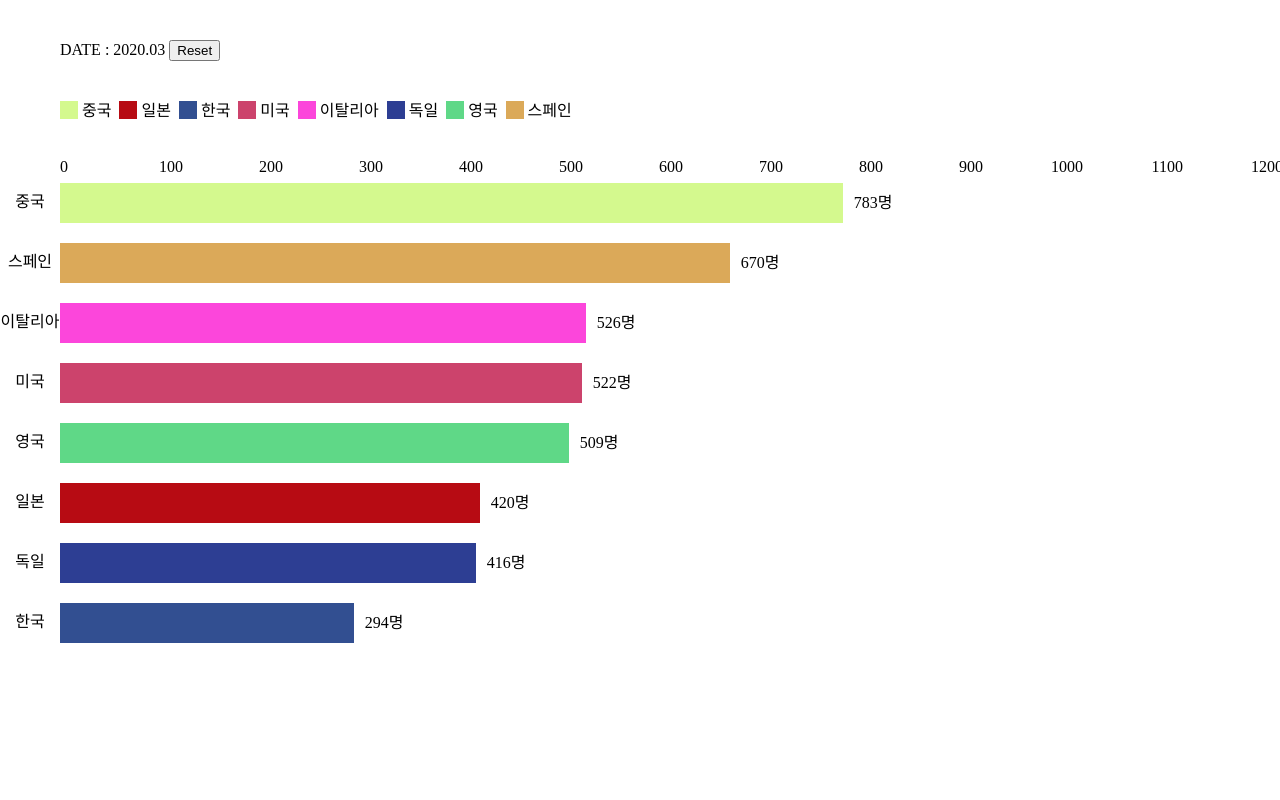
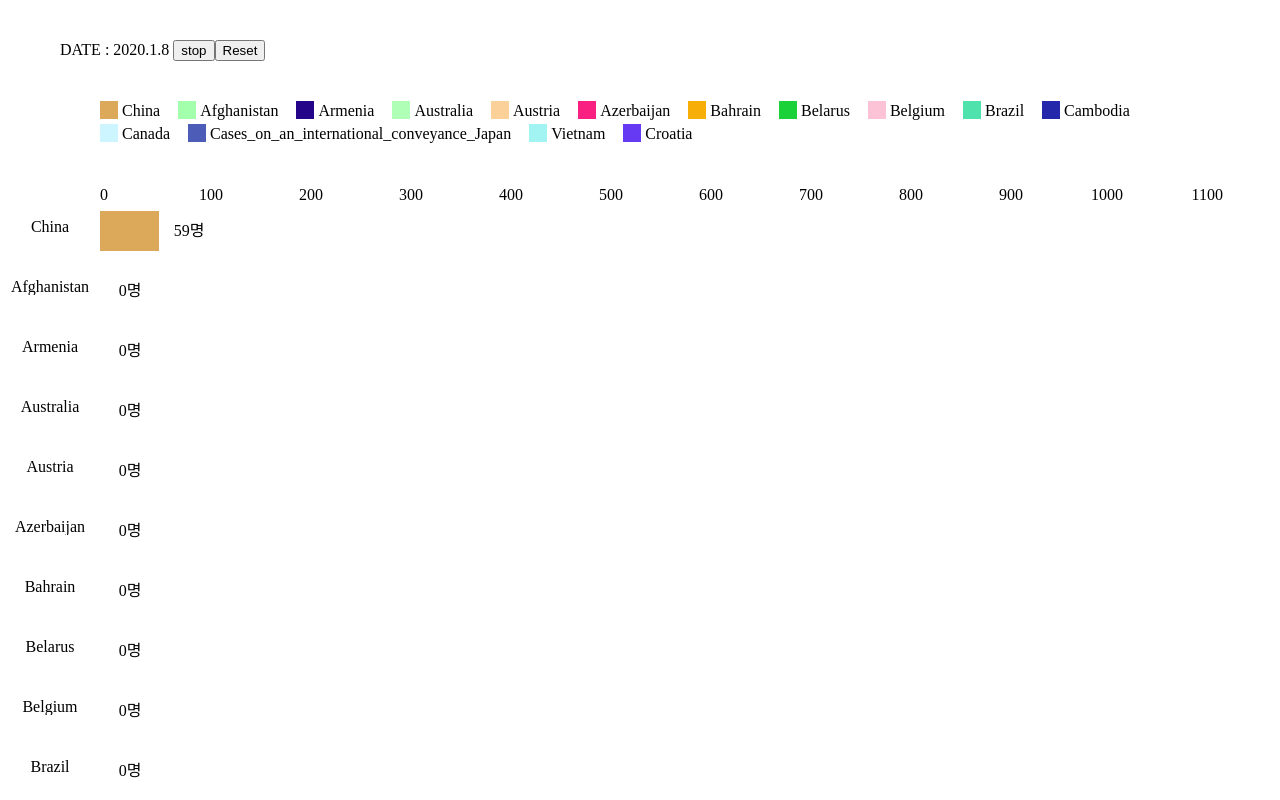
Before and after one commit to joylty94/test-chart, a React (Create React App) app: page / in a window 1280 px wide. Shown: the top 800 px of the page. Built offline with nearby package versions, Linux system fonts and the light colour scheme.

Commit message:
상대비율 기능 추가

```diff
--- a/src/components/TestChart.js
+++ b/src/components/TestChart.js
@@ -1,7 +1,7 @@
 import React, {useState, useEffect, useCallback, useMemo, useRef, useContext} from 'react';
 import styled from 'styled-components';
 import {randomColor} from 'randomcolor';
-import {Json} from '../json';
+import {Json} from '../json/formed';
 
 const ChartWrap = styled.div`
     height: 100%;
@@ -23,7 +23,7 @@ const ChartBarWrap = styled.div`
 `;
 
 const ChartBarContainer = styled.div`
-    transition: all 600ms ease-in;
+    transition: all 300ms ease-in;
     display: inline-block;
     vertical-align: middle;
     position: absolute;
@@ -34,10 +34,12 @@ const ChartBar = styled.div`
     width: ${props => props.size};
     height: 40px;
     background-color: ${props => props.color};
-    transition: all 600ms ease-in;
+    transition: all 700ms ease-in;
     display: inline-block;
     vertical-align: middle;
     cursor: pointer;
+    max-width: 1500px;
+
     &:hover{
         transform: scaleY(1.1);
     }
@@ -46,18 +48,38 @@ const ChartBar = styled.div`
 const TestChart = () => {
 
     const [data, setData] = useState([]);
+    const [date, setdate] = useState()
     const [mount, setMount] = useState(false);
     const [topPosition, setTopPosition] = useState()
-    const [date, setdate] = useState()
+    const [topCOVID, setTopCOVID] = useState()
     const colorSet = useRef(Array(Json[Json.length - 1]['COVID'].length).fill().map((c, i) => randomColor()))
-    let interval = useRef();
+    //const colorSet = useRef(Array(Json[Json.length - 1]['COVID'].length).fill(() => randomColor()))
+    let interval = useRef()
     const isMountChart = useRef(true);
 
     useEffect(()=>{
         setMount(true)
     },[])
 
-    const sortChart = (arr) => {
+    useEffect(() => {
+        if (isMountChart.current) {
+            isMountChart.current = false;
+        } else {
+            Json.forEach((d, i) => {
+                interval.current = setTimeout(() => {
+                    setdate([d.year, d.month, d.day])
+                    sortChart(d.COVID)
+                }, 600 * i)
+            })
+        }
+        return () => {
+            clearTimeout(interval.current)
+        }
+    }, [mount])
+
+    const sortChart = useCallback((arr) => {
+        setData([...arr])
+
         const newDataArr = [...arr]
         let temp;
         let temp2;
@@ -65,8 +87,8 @@ const TestChart = () => {
             return i + 1;
         });
 
-        for (let i = 0; i < newDataArr.length - 1 ; i++) {
-            for (let j = i + 1; j < newDataArr.length ; j++) {
+        for (let i = 0; i < newDataArr.length - 1; i++) {
+            for (let j = i + 1; j < newDataArr.length; j++) {
                 if (parseInt(newDataArr[i]['COVID']) < parseInt(newDataArr[j]['COVID'])) {
 
                     temp2 = newDataArr[j];
@@ -86,30 +108,14 @@ const TestChart = () => {
             rankPosition[p - 1] = i * 60;
         })
 
+        setTopCOVID(newDataArr[0]['COVID'])
         setTopPosition(rankPosition)
-    }
-
-    useEffect(() => {
-        if (isMountChart.current) {
-            isMountChart.current = false;
-        } else {
-            Json.forEach((d, i) => {
-                interval.current = setTimeout(() => {
-                    setdate(d.date)
-                    sortChart(d.COVID)
-                    setData(d.COVID)
-                }, 600 * i)
-            })
-        }
-        return () => {
-            clearTimeout(interval.current)
-        }
-    }, [mount])
+    },[])
 
     const onClickReset = useCallback((e) => {
         e.preventDefault();
+        clearTimeout(interval.current);
 
-        clearTimeout(interval.current);
         Json.forEach((d, i) => {
             interval.current = setTimeout(() => {
                 setdate(d.date)
@@ -119,20 +125,37 @@ const TestChart = () => {
         })
     }, [])
 
+    const onClickStop = useCallback((e) => {
+        e.preventDefault();
+        clearTimeout(interval.current);
+    }, [])
+
+    const handlePx = (currentPx) => {
+        if (topCOVID <= 1500){
+            return currentPx;
+        }else if( topCOVID > 1500){
+            return currentPx / topCOVID * 1500
+        }
+    }
+
     return(
         <ChartWrap className={mount && 'on'}>
-            <div style={{ padding: '40px 60px 0' }}>DATE : {date} {<button onClick={onClickReset}>Reset</button>}</div>
-            <ul style={{padding: '40px 60px'}}>
-                { Json[0]['COVID'].length >= 1 && Json[Json.length - 1]['COVID'].map((s, i) => {
+            { date && (
+                <div style={{ padding: '40px 42px 0 60px' }}>DATE : {date[0]}.{date[1]}.{date[2]} {<><button onClick={onClickStop}>stop</button><button onClick={onClickReset}>Reset</button></>}</div>
+            )}
+            <ul style={{ padding: '40px 100px'}}>
+                { data.length >= 1 && data.map((s, i) => {
+                    if(i < 15){
                         return(
-                            <li style={{display:'inline-block', paddingRight:'8px'}} key={i}>
+                                <li style={{display:'inline-block', paddingRight:'18px', marginBottom:'5px'}} key={i}>
                                     <div style={{ background: colorSet.current[i], width: '18px', height: '18px', display:'inline-block', verticalAlign:'bottom'}}></div>
-                                <span style={{paddingLeft: '4px',}}>{s.state}</span>
+                                    <span style={{paddingLeft: '4px'}}>{s.state}</span>
                                 </li>
                         )
+                    }
                 })}
             </ul>
-            <ul style={{ paddingLeft: '60px', overflow: 'hidden', whiteSpace: 'nowrap'}}>
+            <ul style={{ paddingLeft: '100px', overflow: 'hidden', whiteSpace: 'nowrap', maxWidth: '1550px', overflow: 'hidden'}}>
                 <span>0</span>
                 {Array(15).fill(1).map((n, i) => {
                     return <li key={i} style={{ width: '100px', display: 'inline-block', textAlign: 'right', paddingBottom:'8px' }}><span style={{ marginRight: '-15px' }}>{100 * (i+1)}</span></li>
@@ -140,13 +163,15 @@ const TestChart = () => {
             </ul>
             <ChartBarWrap>
                 { data.length >= 1 && data.map((p, i) => {
+                    if(i < 15){
                         return(
-                        <ChartBarContainer key={i} top={`${topPosition[i]}px`}>
-                            <span style={{width:'60px', textAlign:'center', display:'inline-block'}}>{data[i]['state']}</span>
-                            <ChartBar size={`${data[i]['COVID']}px`} color={colorSet.current[i]}></ChartBar>
-                            <span style={{ width: '60px', verticalAlign:'middle', textAlign: 'center', display: 'inline-block' }}>{data[i]['COVID']}명</span>
+                            <ChartBarContainer key={i} top={topPosition &&`${topPosition[i]}px`}>
+                                <span style={{width:'100px', textAlign:'center', display:'inline-block', overflow:'hidden'}}>{p['state']}</span>
+                                <ChartBar size={`${handlePx(p['COVID'])}px`} color={colorSet.current[i]}></ChartBar>
+                                <span style={{ width: '60px', verticalAlign:'middle', textAlign: 'center', display: 'inline-block' }}>{p['COVID']}명</span>
                             </ChartBarContainer>
                         )
+                    }
                 })}
             </ChartBarWrap>
         </ChartWrap>
```
Lines whose indentation alone changed are shown as unchanged.
